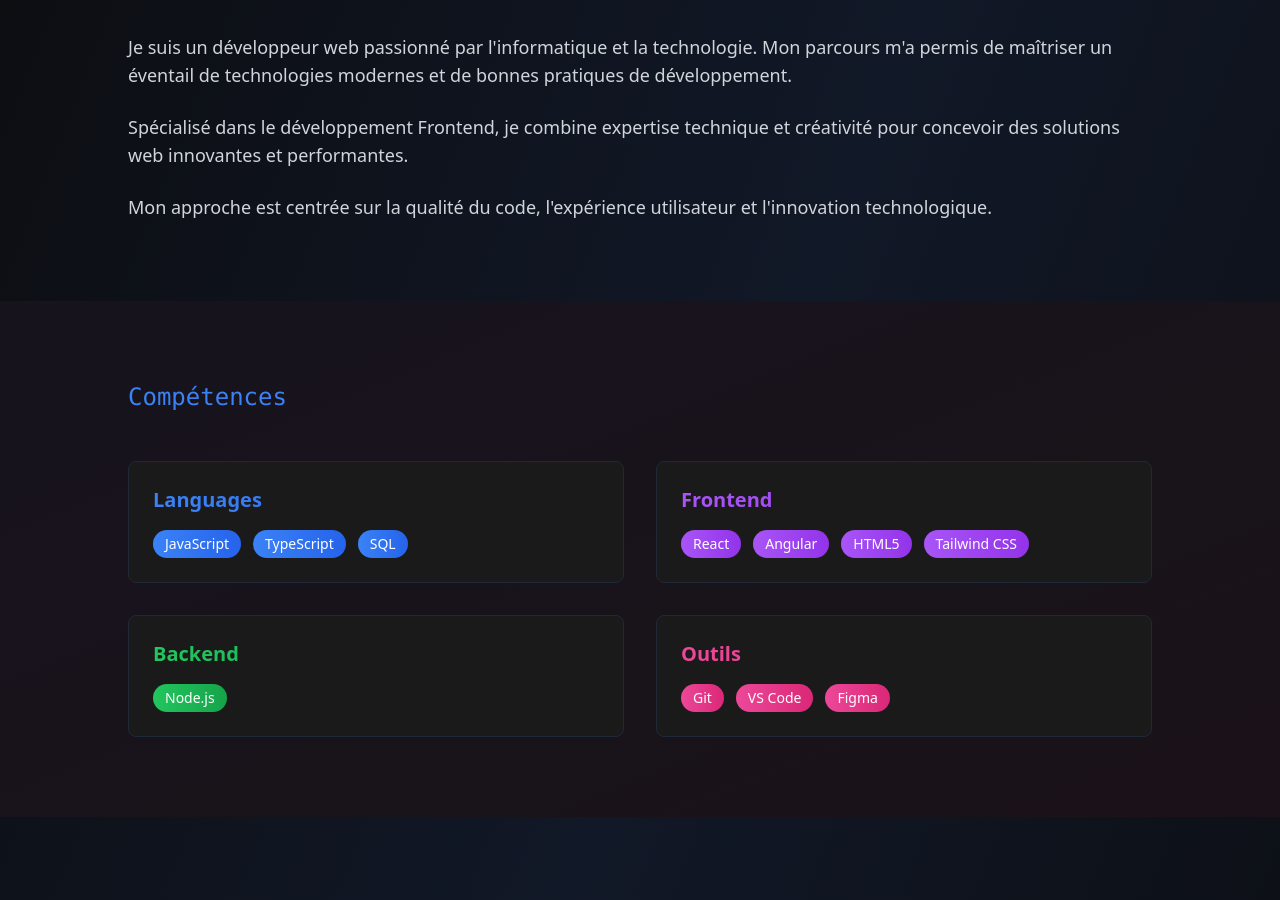
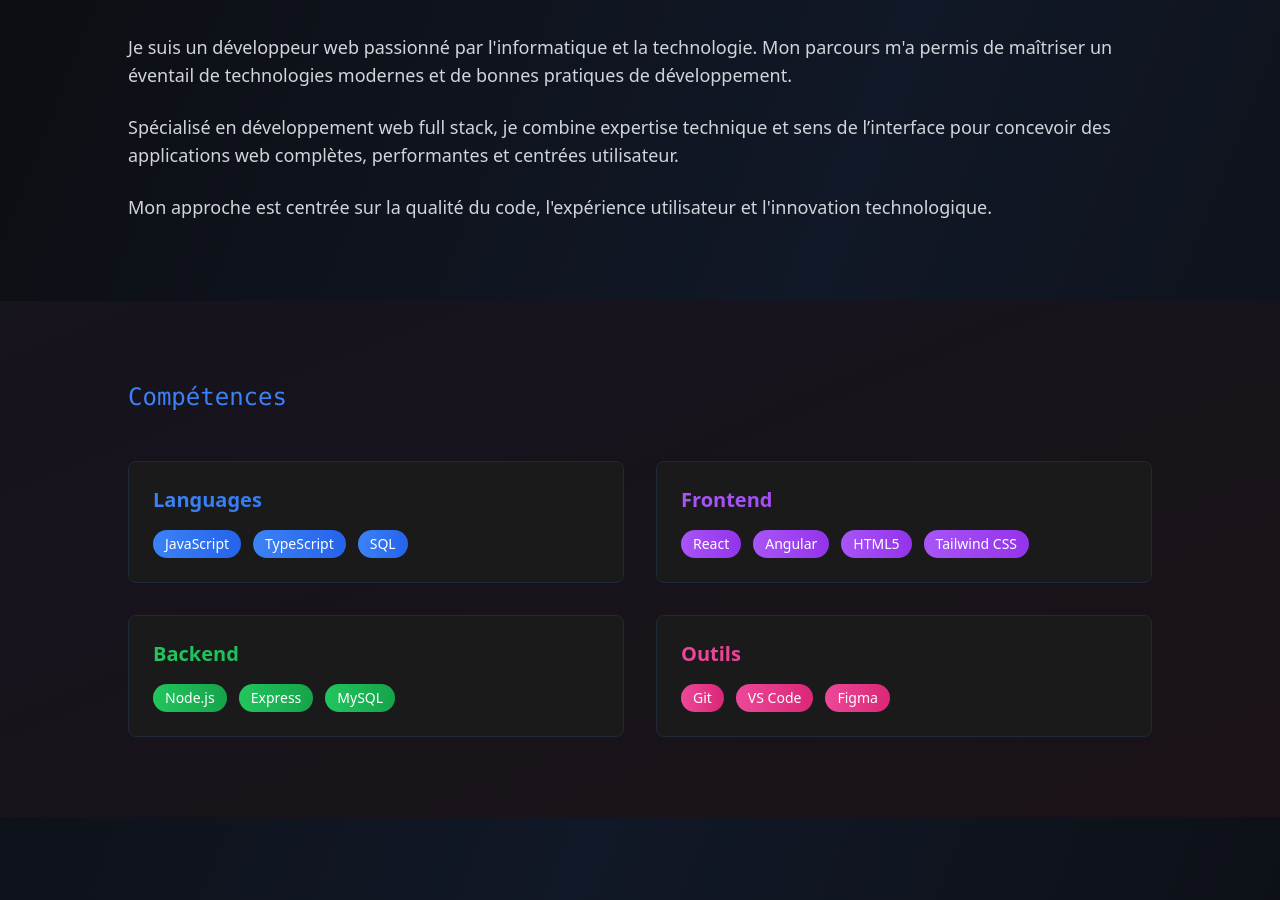
Before and after one commit to M4xxes/PorteFolio, a React (Vite) app: page / in a window 1280 px wide. Shown: the part 911-1811 px from the top of the page. Built offline with nearby package versions, Linux system fonts and the light colour scheme.

Commit message:
fix about

```diff
--- a/src/components/About.tsx
+++ b/src/components/About.tsx
@@ -31,8 +31,7 @@ const About = () => {
             de développement.
           </p>
           <p className="text-lg">
-            Spécialisé dans le développement Frontend, je combine expertise technique et créativité pour
-            concevoir des solutions web innovantes et performantes.
+          Spécialisé en développement web full stack, je combine expertise technique et sens de l’interface pour concevoir des applications web complètes, performantes et centrées utilisateur.
           </p>
           <p className="text-lg">
             Mon approche est centrée sur la qualité du code, l'expérience utilisateur et l'innovation
--- a/src/components/Skills.tsx
+++ b/src/components/Skills.tsx
@@ -14,7 +14,7 @@ const skills = [
   },
   {
     category: "Backend",
-    items: ["Node.js"],
+    items: ["Node.js", "Express", "MySQL"],
     color: "from-green-500 to-green-600"
   },
   {
```
Also changed, not shown: 1 other file (tests, documents, lock files or other folders).
